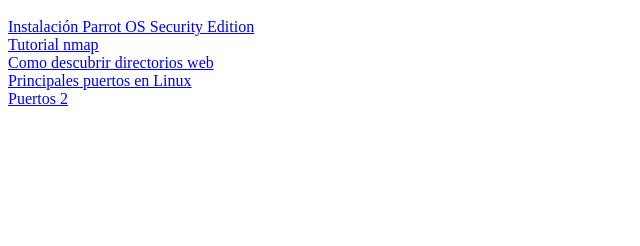
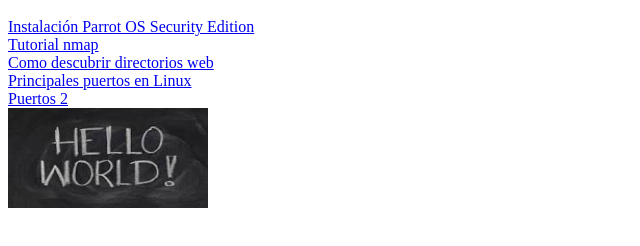
Before and after one commit to Persiana91/persiana91.github.io, a plain HTML site: page index.html in a window 1280 px wide. Shown: the part 48-294 px from the top of the page, without its empty margins (0-640 px from the left). Drawn offline with Linux system fonts and the light colour scheme.

Commit message:
Update index.html

```diff
--- a/index.html
+++ b/index.html
@@ -4,3 +4,4 @@
 <a href="https://www.youtube.com/watch?v=8zNCFw3j9Zg">Como descubrir directorios web</a><br>
 <a href="https://www.ochobitshacenunbyte.com/2019/07/18/principales-puertos-de-red-en-linux/">Principales puertos en Linux</a><br>
 <a href="https://support.apple.com/es-lamr/HT202944">Puertos 2</a><br>
+<img src="hiworld.jpg" height="100" width="200"/>
```
